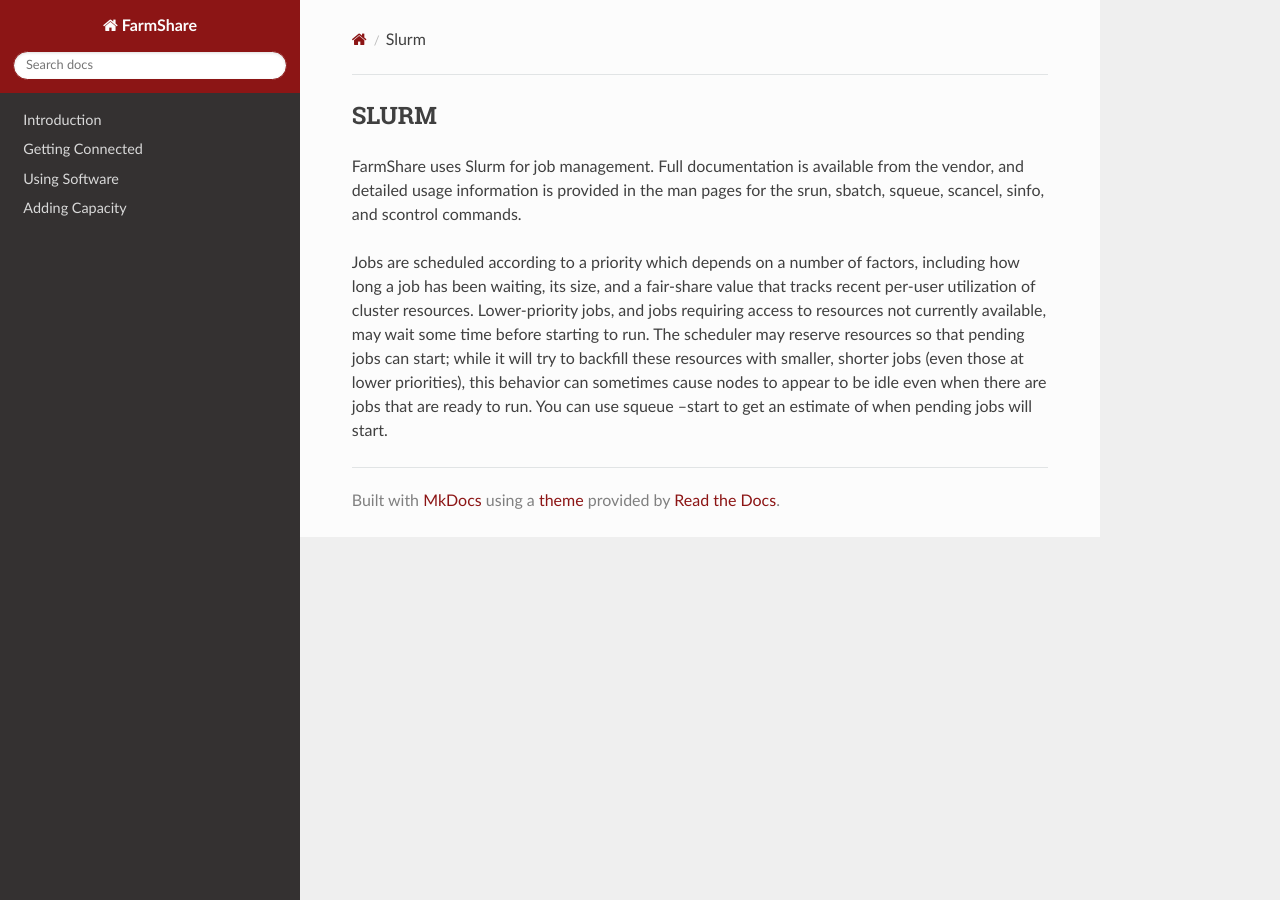
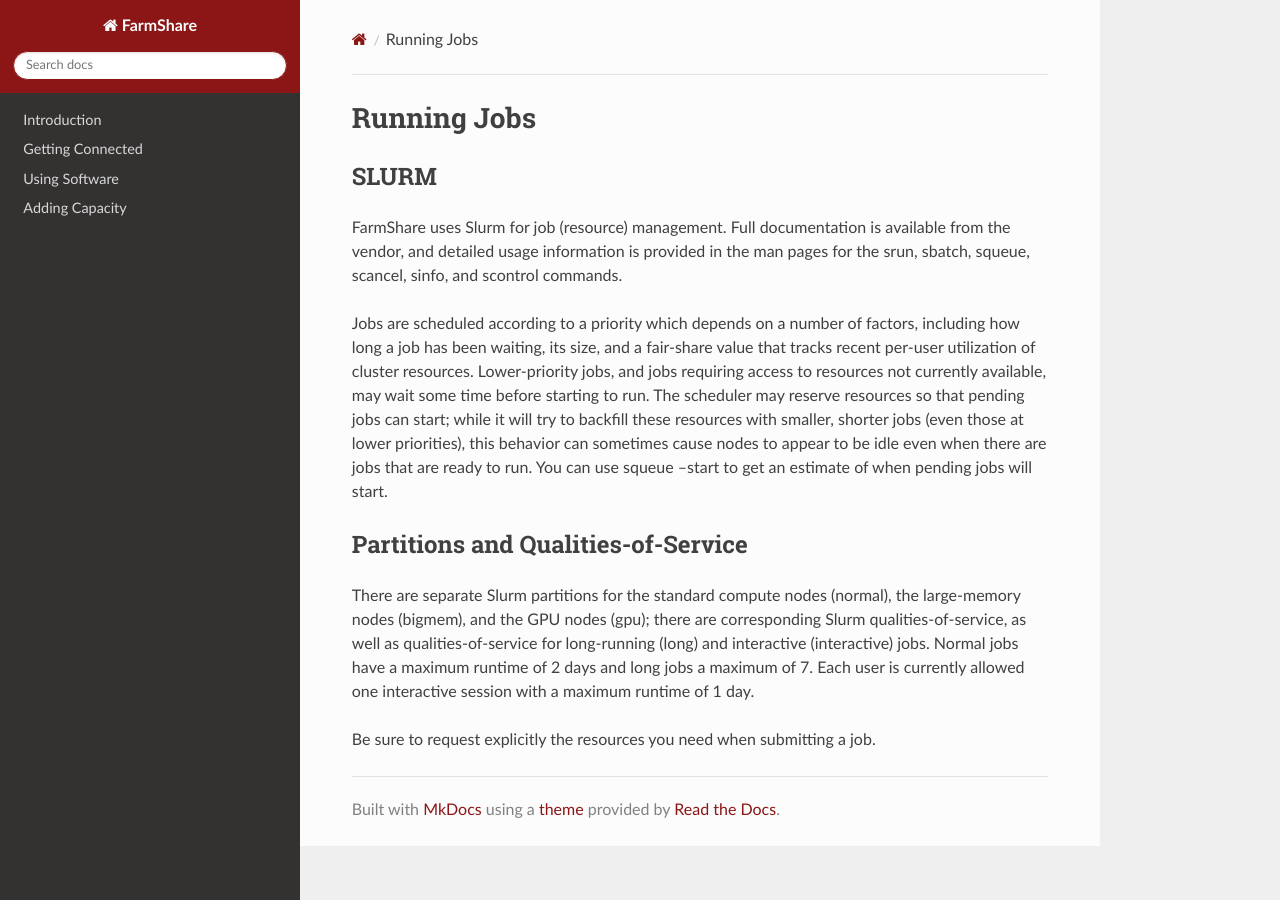
Before and after one commit to stanford-rc/farmshare-docs, an MkDocs documentation site: the page built from docs/slurm.md, in a window 1280 px wide. Built offline with MkDocs 1.6.1, drawn with Linux system fonts in a browser that asks for light colours; nearby versions of some CDN libraries.

Commit message:
Update slurm.md

```diff
--- a/docs/slurm.md
+++ b/docs/slurm.md
@@ -1,5 +1,13 @@
+# Running Jobs
+
 ## SLURM
 
-FarmShare uses Slurm for job management. Full documentation is available from the vendor, and detailed usage information is provided in the man pages for the srun, sbatch, squeue, scancel, sinfo, and scontrol commands.
+FarmShare uses Slurm for job (resource) management. Full documentation is available from the vendor, and detailed usage information is provided in the man pages for the srun, sbatch, squeue, scancel, sinfo, and scontrol commands.
 
 Jobs are scheduled according to a priority which depends on a number of factors, including how long a job has been waiting, its size, and a fair-share value that tracks recent per-user utilization of cluster resources. Lower-priority jobs, and jobs requiring access to resources not currently available, may wait some time before starting to run. The scheduler may reserve resources so that pending jobs can start; while it will try to backfill these resources with smaller, shorter jobs (even those at lower priorities), this behavior can sometimes cause nodes to appear to be idle even when there are jobs that are ready to run. You can use squeue --start to get an estimate of when pending jobs will start.
+
+## Partitions and Qualities-of-Service
+
+There are separate Slurm partitions for the standard compute nodes (normal), the large-memory nodes (bigmem), and the GPU nodes (gpu); there are corresponding Slurm qualities-of-service, as well as qualities-of-service for long-running (long) and interactive (interactive) jobs. Normal jobs have a maximum runtime of 2 days and long jobs a maximum of 7. Each user is currently allowed one interactive session with a maximum runtime of 1 day.
+
+Be sure to request explicitly the resources you need when submitting a job.
```
